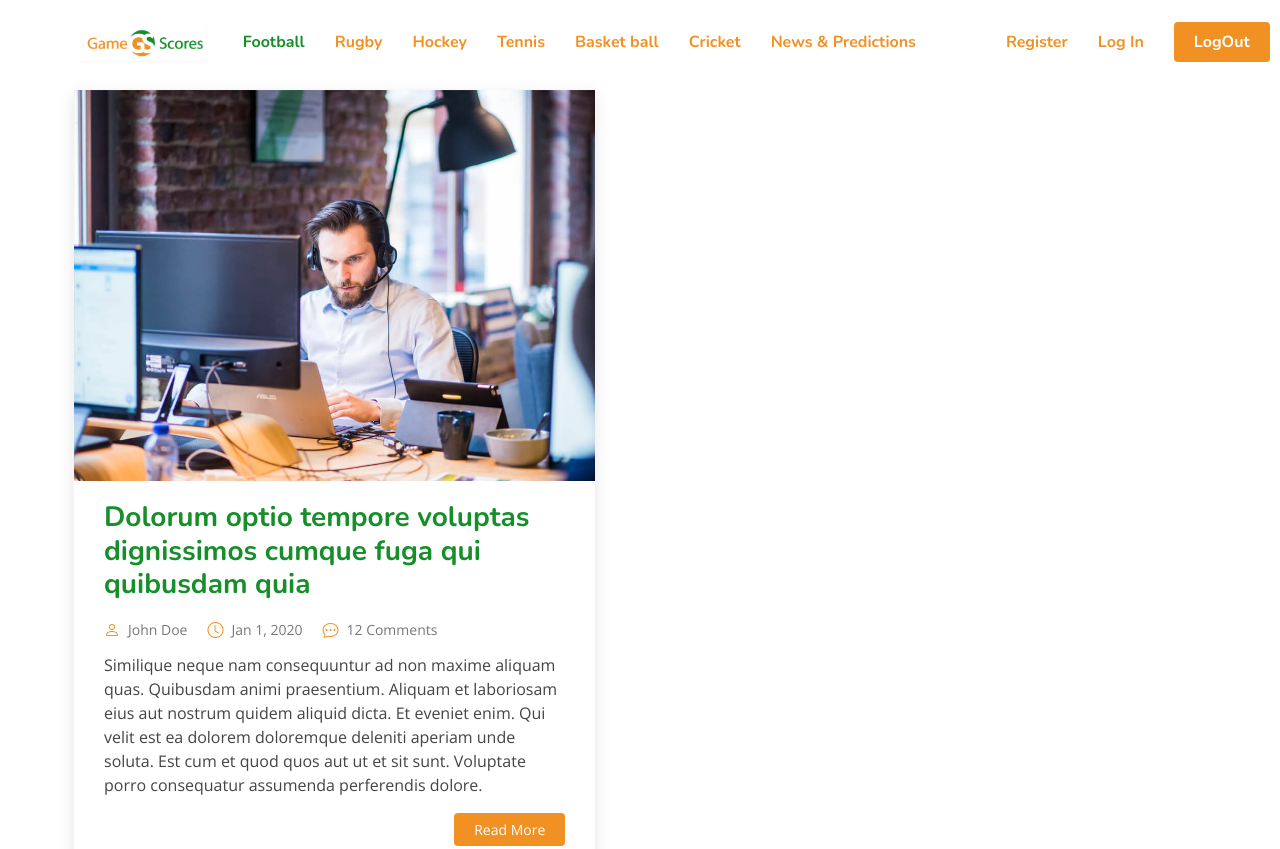
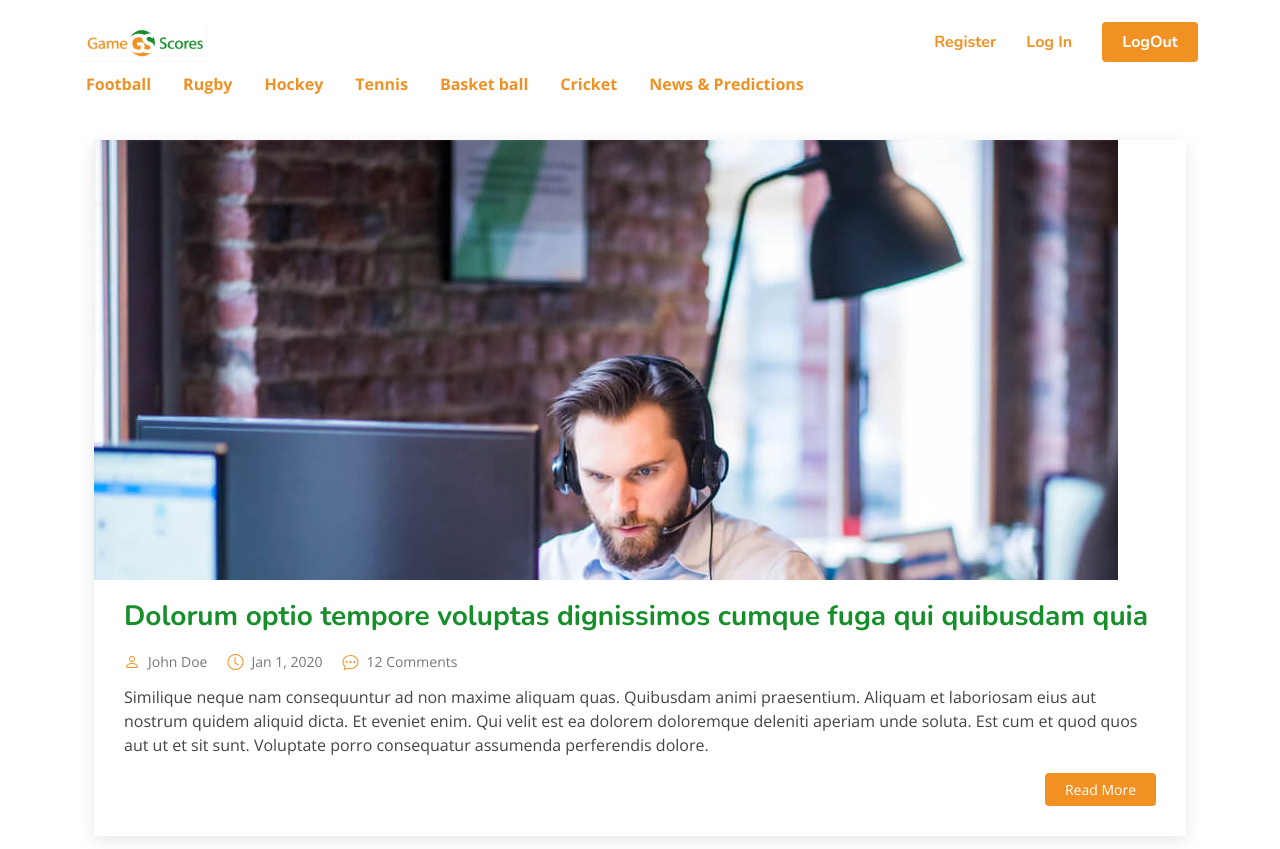
Before and after one commit to elmasha/Gamescore, a plain HTML site: page index.html in a window 1280 px wide. Shown: the top 849 px of the page. Drawn offline with nearby package versions, Linux system fonts and the light colour scheme.

Commit message:
1st commit

```diff
--- a/assets/css/style.css
+++ b/assets/css/style.css
@@ -31,7 +31,7 @@ h1, h2, h3, h4, h5, h6 {
   font-family: "Nunito", sans-serif;
 }
 main{
-  margin: 50px;
+  margin-top: 100px;
 }
 
 /*--------------------------------------------------------------
@@ -204,6 +204,16 @@ section {
 /**
 * Desktop Navigation
 */
+
+
+.bunner {
+  padding: 0px;
+  overflow-x: auto;
+
+}
+
+
+
 .navbar {
   padding: 0;
 }
--- a/index.html
+++ b/index.html
@@ -48,15 +48,7 @@
 
       <nav id="navbar" class="navbar">
         <ul>
-          <li><a class="nav-link scrollto active" href="#hero">Football</a></li>
-          <li><a class="nav-link scrollto" href="#about">Rugby</a></li>
-          <li><a class="nav-link scrollto" href="#services">Hockey</a></li>
-          <li><a class="nav-link scrollto" href="#portfolio">Tennis</a></li>
-          <li><a class="nav-link scrollto" href="#team">Basket ball</a></li>
-          <li><a class="nav-link scrollto" href="#contact">Cricket</a></li>
-          <li><a href="#blog">News & Predictions</a></li>
-          <li><a class="nav-link scrollto" href="#contact"></a></li>
-           <li><a class="nav-link scrollto" href="#contact"></a></li>
+
           <li><a class="nav-link scrollto" href="#contact">Register</a></li>
           <li><a class="nav-link scrollto" href="#contact">Log In</a></li>
           <li><a class="getstarted scrollto" href="#about">LogOut</a></li>
@@ -65,6 +57,24 @@
       </nav><!-- .navbar -->
 
     </div>
+
+    <div id="bunner" class="">
+
+
+      <div class="bunner container-fluid container-xl d-flex container col-md-12 ">
+        <span><b><a class="nav-link scrollto active" href="#hero">Football</a></b></span>
+        <span><b><a class="nav-link scrollto" href="#about">Rugby</b></a></span>
+        <span><b><a class="nav-link scrollto" href="#services">Hockey</b></a></span>
+        <span><b><a class="nav-link scrollto" href="#portfolio">Tennis</b></a></span>
+        <span><b><a class="nav-link scrollto" href="#team">Basket ball</b></a></span>
+        <span><b><a class="nav-link scrollto" href="#contact">Cricket</b></a></span>
+        <span><b><a class="nav-link scrollto" href="#blog">News & Predictions</b></a></span>
+      </div>
+
+    </div>
+
+
+
   </header><!-- End Header -->
 
 
@@ -76,7 +86,7 @@
   <div class="row">
 
 
-    <div class="col-md-7">
+    <div class="col-md-12">
 
       <!-- ======= Blog Section ======= -->
     <section id="blog" class="blog">
@@ -84,7 +94,7 @@
 
         <div class="row">
 
-          <div class="col-md-10  entries">
+          <div class="col-md-12  entries">
 
             <article class="entry">
 
@@ -449,10 +459,10 @@
             <h4>Contact Us</h4>
             <p>
               A108 Adam Street <br>
-              New York, NY 535022<br>
-              United States <br><br>
+              Nairobi, Nrb 00100<br>
+              Kenya <br><br>
               <strong>Phone:</strong> +1 5589 55488 55<br>
-              <strong>Email:</strong> info@example.com<br>
+              <strong>Email:</strong> GameScore@example.com<br>
             </p>
 
           </div>
@@ -463,7 +473,7 @@
 
     <div class="container">
       <div class="copyright">
-        &copy; Copyright <strong><span>FlexStart</span></strong>. All Rights Reserved
+        &copy; Copyright <strong><span>GameScore</span></strong>. All Rights Reserved
       </div>
       <div class="credits">
         <!-- All the links in the footer should remain intact. -->
```
